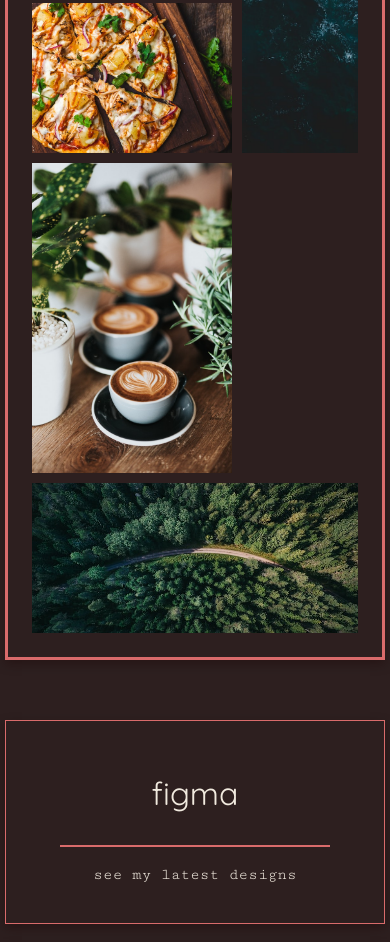
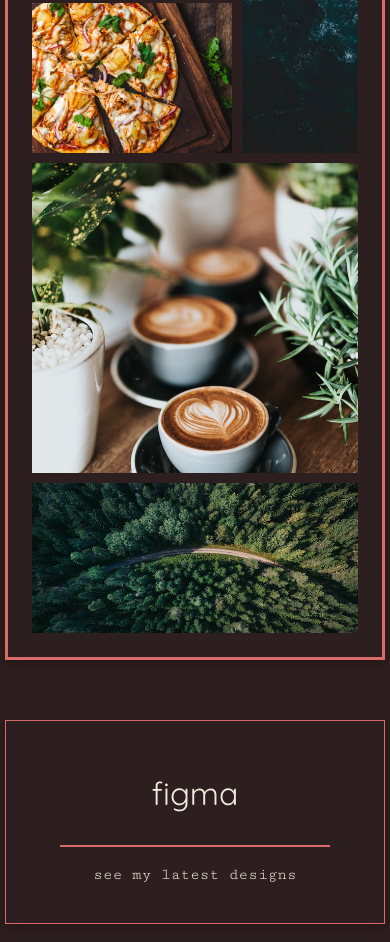
Before and after one commit to cecilialjungquist/min-portfolio, a plain HTML site: page index.html in a window 390 px wide. Shown: the part 2054-2996 px from the top of the page. Drawn offline with Linux system fonts and the light colour scheme.

Commit message:
Changes sized in grid

```diff
--- a/css/style.css
+++ b/css/style.css
@@ -628,6 +628,9 @@ footer {
     .hamburger {
         display: block;
     }
+    #sized-img {
+        grid-column: span 2;
+    }
 }
 
 @media screen and (max-width: 425px) {
--- a/index.html
+++ b/index.html
@@ -56,7 +56,7 @@
                     <a class="grid-3-row" target="_blank" href="https://unsplash.com/photos/5cwigXmGWTo"><img src="img-small/ivan-bandura-5cwigXmGWTo-unsplash.jpg" alt=""></a>
                     <a target="_blank" href="https://unsplash.com/photos/xe-ss5Tg2mo"><img src="img-small/pawel-nolbert-xe-ss5Tg2mo-unsplash.jpg" alt=""></a>
                     <a target="_blank" href="https://unsplash.com/photos/MqT0asuoIcU"><img src="img-small/chad-montano-MqT0asuoIcU-unsplash.jpg" alt=""></a>
-                    <a class="grid-2-row" target="_blank" href="https://unsplash.com/photos/zUNs99PGDg0"><img src="img-small/nathan-dumlao-zUNs99PGDg0-unsplash.jpg" alt=""></a>
+                    <a id="sized-img" class="grid-2-row" target="_blank" href="https://unsplash.com/photos/zUNs99PGDg0"><img src="img-small/nathan-dumlao-zUNs99PGDg0-unsplash.jpg" alt=""></a>
                     <a class="grid-2-col" target="_blank" href="https://unsplash.com/photos/qzgN45hseN0"><img src="img-small/geran-de-klerk-qzgN45hseN0-unsplash.jpg" alt=""></a>
                 </section>
             </article>
```
